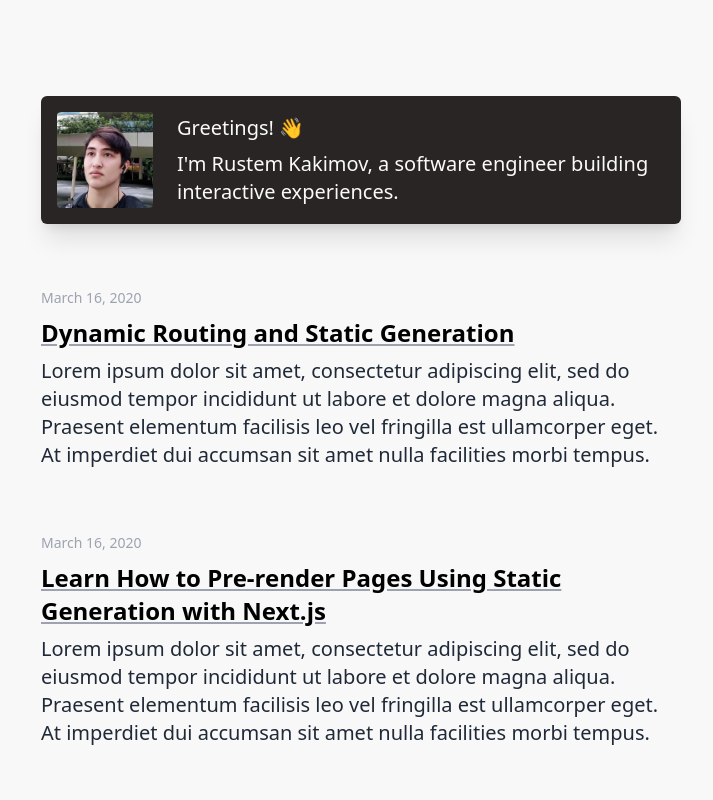
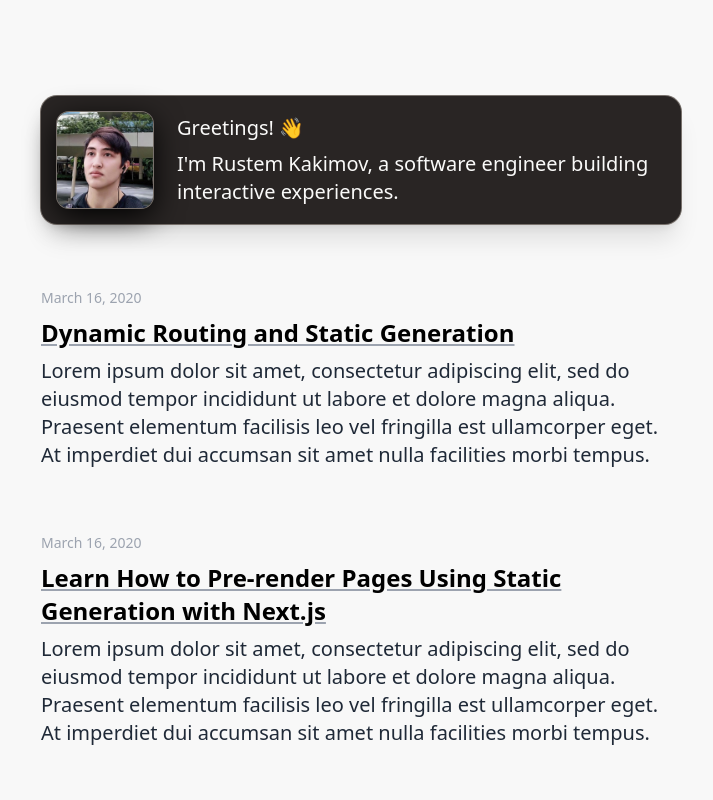
Before and after one commit to ruskakimov/kakimov.com, a Next.js app: page / in a window 1280 px wide. Shown: the top 800 px of the page, without its empty margins (279-992 px from the left). Built offline with nearby package versions, Linux system fonts and the light colour scheme.

Commit message:
Style about box

```diff
--- a/components/about.tsx
+++ b/components/about.tsx
@@ -1,10 +1,10 @@
 const About = () => {
   return (
-    <div className="p-4 bg-stone-800 rounded-md shadow-xl">
+    <div className="p-4 bg-stone-800 rounded-2xl shadow-xl ring-1 ring-stone-500">
       <div className="flex flex-row items-center gap-x-6">
         <img
           src="/assets/profile_pic.jpg"
-          className="w-24 aspect-square rounded"
+          className="w-24 aspect-square rounded-xl ring-1 ring-stone-500 shadow-md shadow-black"
           alt="Rustem Kakimov profile picture"
         />
         <div>
```
